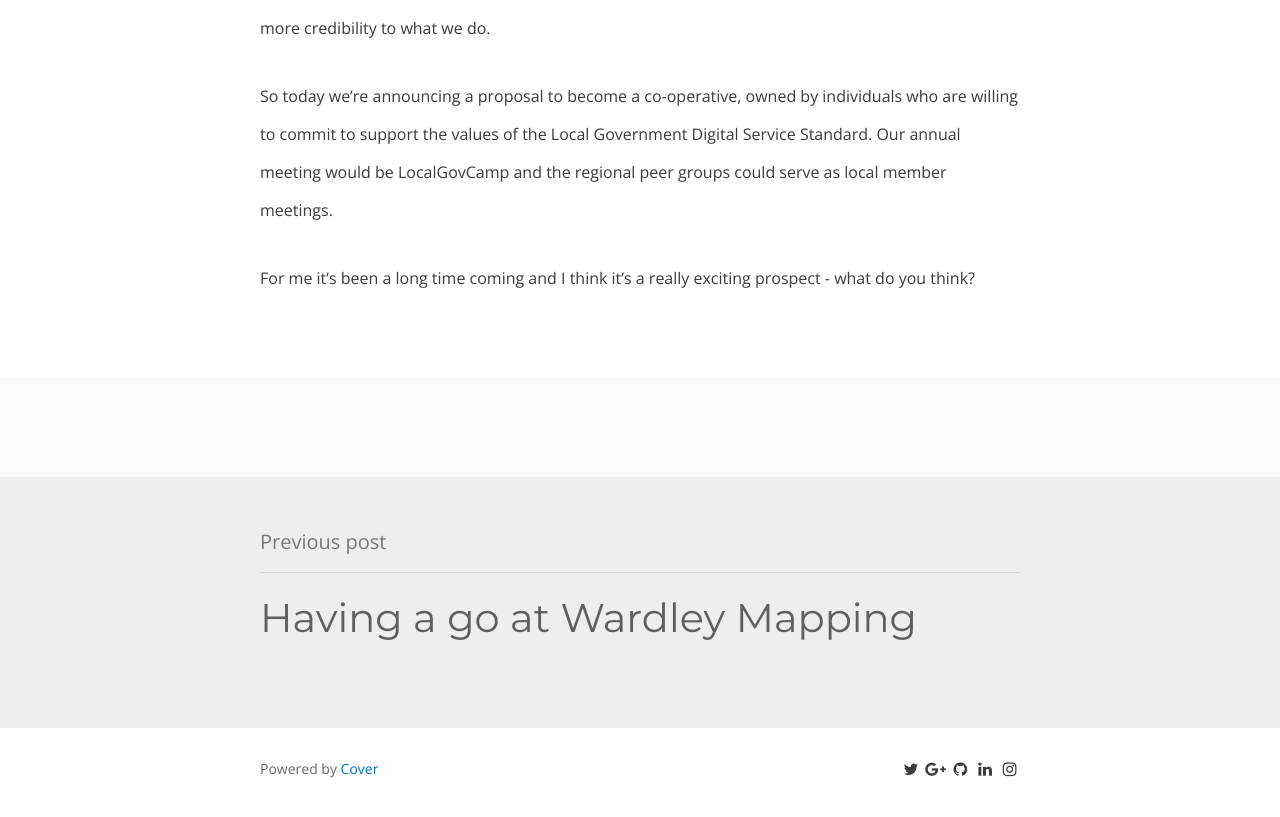
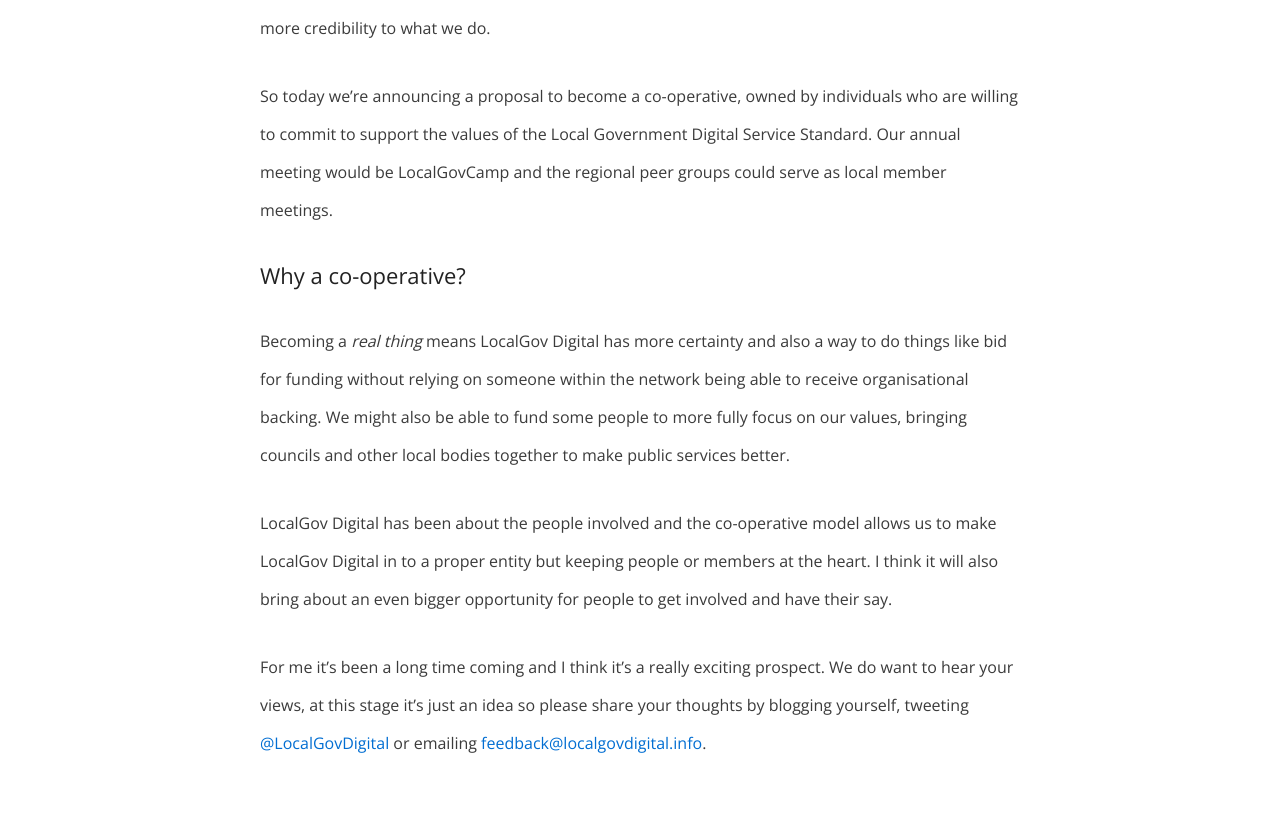
Before and after one commit to BforBen/bforben.github.io, a Jekyll site: the page built from _posts/2016-11-10-a-new-phase-for-localgov-digital.md, in a window 1280 px wide and 900 px high, scrolled down 2149 px. Shown: the top 817 px of the window. Built offline with Jekyll 4.4.1, drawn with Linux system fonts in a browser that asks for light colours; nearby versions of some CDN libraries; comment, search, counter and statistics services are not loaded.

Commit message:
Update 2016-11-10-a-new-phase-for-localgov-digital.md

```diff
--- a/_posts/2016-11-10-a-new-phase-for-localgov-digital.md
+++ b/_posts/2016-11-10-a-new-phase-for-localgov-digital.md
@@ -29,4 +29,11 @@
 
 So today we're announcing a proposal to become a co-operative, owned by individuals who are willing to commit to support the values of the Local Government Digital Service Standard. Our annual meeting would be LocalGovCamp and the regional peer groups could serve as local member meetings.
 
-For me it's been a long time coming and I think it's a really exciting prospect - what do you think?
+### Why a co-operative?
+
+Becoming a _real thing_ means LocalGov Digital has more certainty and also a way to do things like bid for funding without relying on someone within the network being able to receive organisational backing. We might also be able to fund some people to more fully focus on our values, bringing councils and other local bodies together to make public services better.
+
+LocalGov Digital has been about the people involved and the co-operative model allows us to make LocalGov Digital in to a proper entity but keeping people or members at the heart. I think it will also bring about an even bigger opportunity for people to get involved and have their say.
+
+
+For me it's been a long time coming and I think it's a really exciting prospect. We do want to hear your views, at this stage it's just an idea so please share your thoughts by blogging yourself, tweeting [@LocalGovDigital](https://twitter.com/LocalGovDigital) or emailing [feedback@localgovdigital.info](feedback@localgovdigital.info).
```
